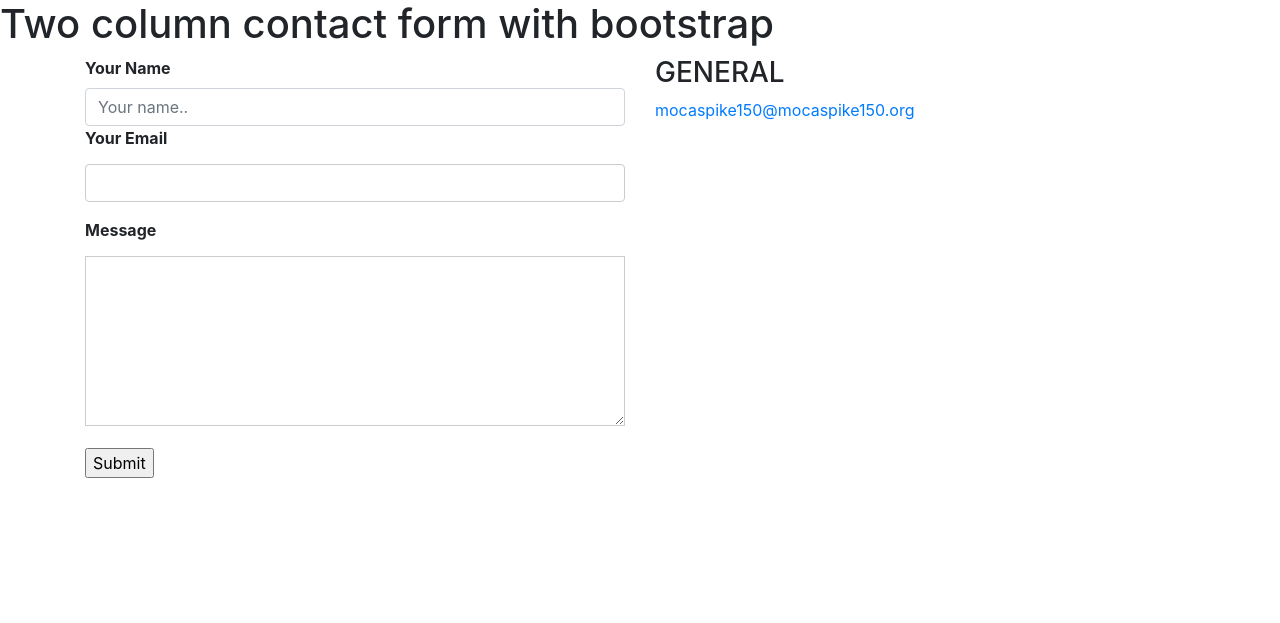
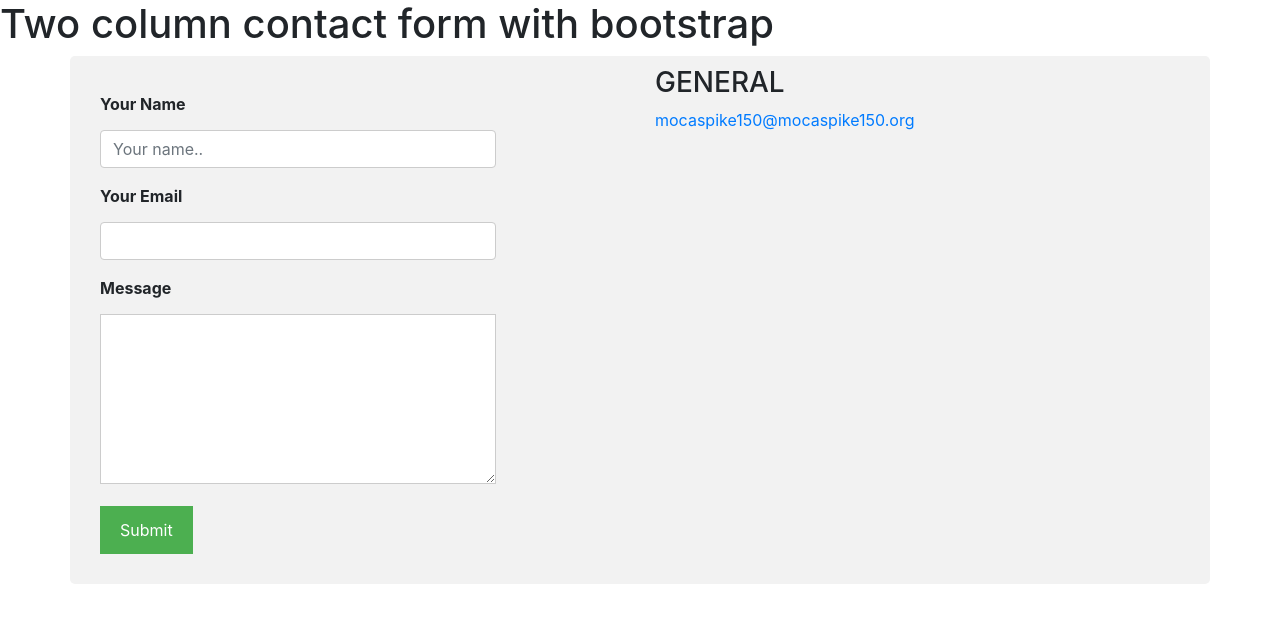
Before and after one commit to mocaspike150/Front-End-Coding, a Jekyll site: the page built from html/contact_us/two-column-contact-form-with-bootstrap.md, in a window 1280 px wide. Shown: the top 623 px of the page. Built offline with Jekyll 4.4.1, drawn with Linux system fonts in a browser that asks for light colours.

Commit message:
Update two-column-contact-form-with-bootstrap.html

```diff
--- a/_includes/two-column-contact-form-with-bootstrap.html
+++ b/_includes/two-column-contact-form-with-bootstrap.html
@@ -1,11 +1,13 @@
 
 <style>
-contact * {
+
+
+* {
   box-sizing: border-box;
 }
 
 /* Style inputs */
-contact input[type=text], input[type=email], select, textarea {
+input[type=text], input[type=email], select, textarea {
   width: 100%;
   padding: 12px;
   border: 1px solid #ccc;
@@ -14,7 +16,7 @@ contact input[type=text], input[type=email], select, textarea {
   resize: vertical;
 }
 
-contact input[type=submit] {
+input[type=submit] {
   background-color: #4CAF50;
   color: white;
   padding: 12px 20px;
@@ -22,19 +24,19 @@ contact input[type=submit] {
   cursor: pointer;
 }
 
-contact input[type=submit]:hover {
+input[type=submit]:hover {
   background-color: #45a049;
 }
 
 /* Style the container/contact section */
-contact.container {
+.container {
   border-radius: 5px;
   background-color: #f2f2f2;
   padding: 10px;
 }
 
 /* Create two columns that float next to eachother */
-contact.column {
+.column {
   float: left;
   width: 80%;
   margin-top: 6px;
@@ -42,7 +44,7 @@ contact.column {
 }
 
 /* Clear floats after the columns */
-contact.row:after {
+.row:after {
   content: "";
   display: table;
   clear: both;
@@ -50,7 +52,7 @@ contact.row:after {
 
 /* Responsive layout - when the screen is less than 600px wide, make the two columns stack on top of each other instead of next to each other */
 @media screen and (max-width: 600px) {
-  contact.column, input[type=submit] {
+  .column, input[type=submit] {
     width: 100%;
     margin-top: 0;
   }
```
